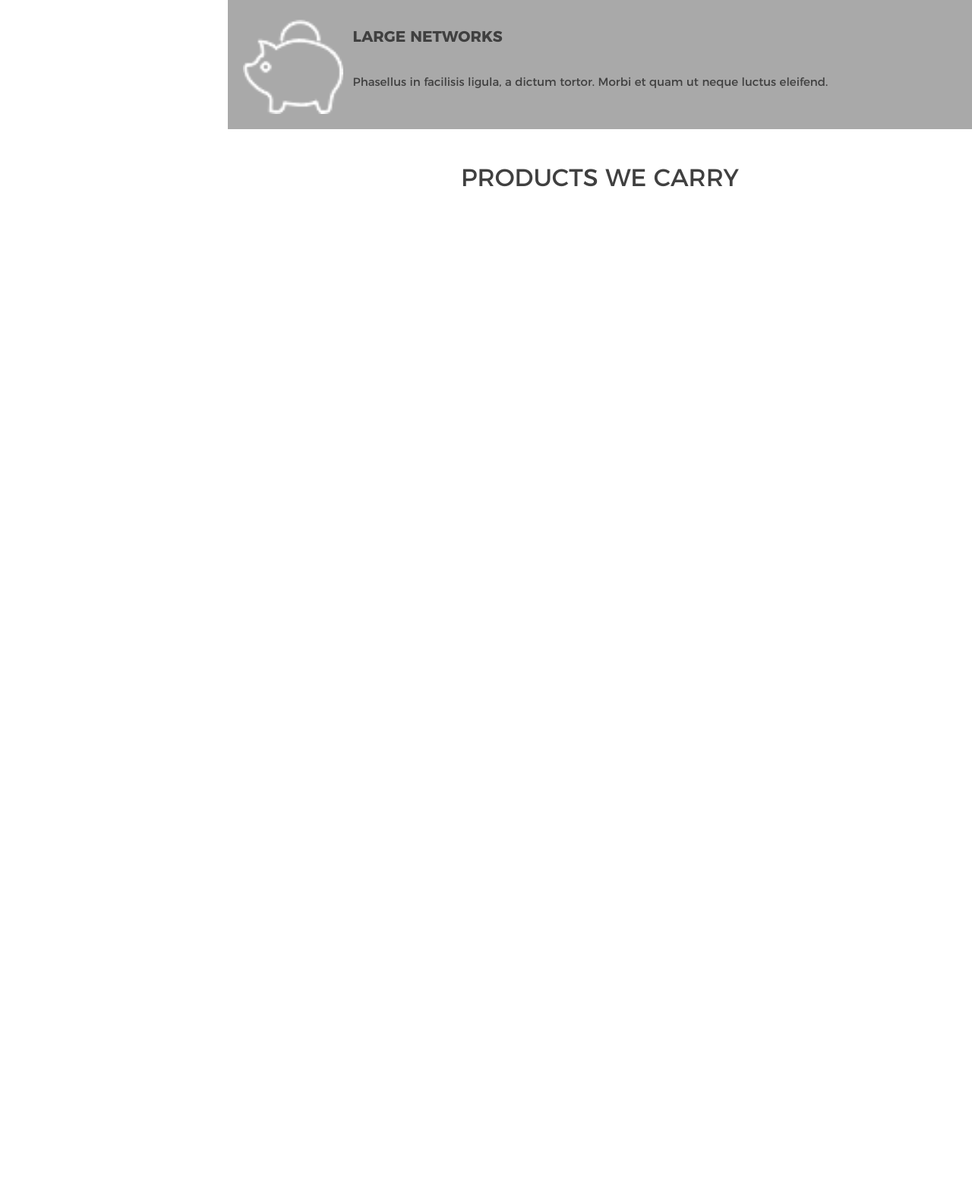
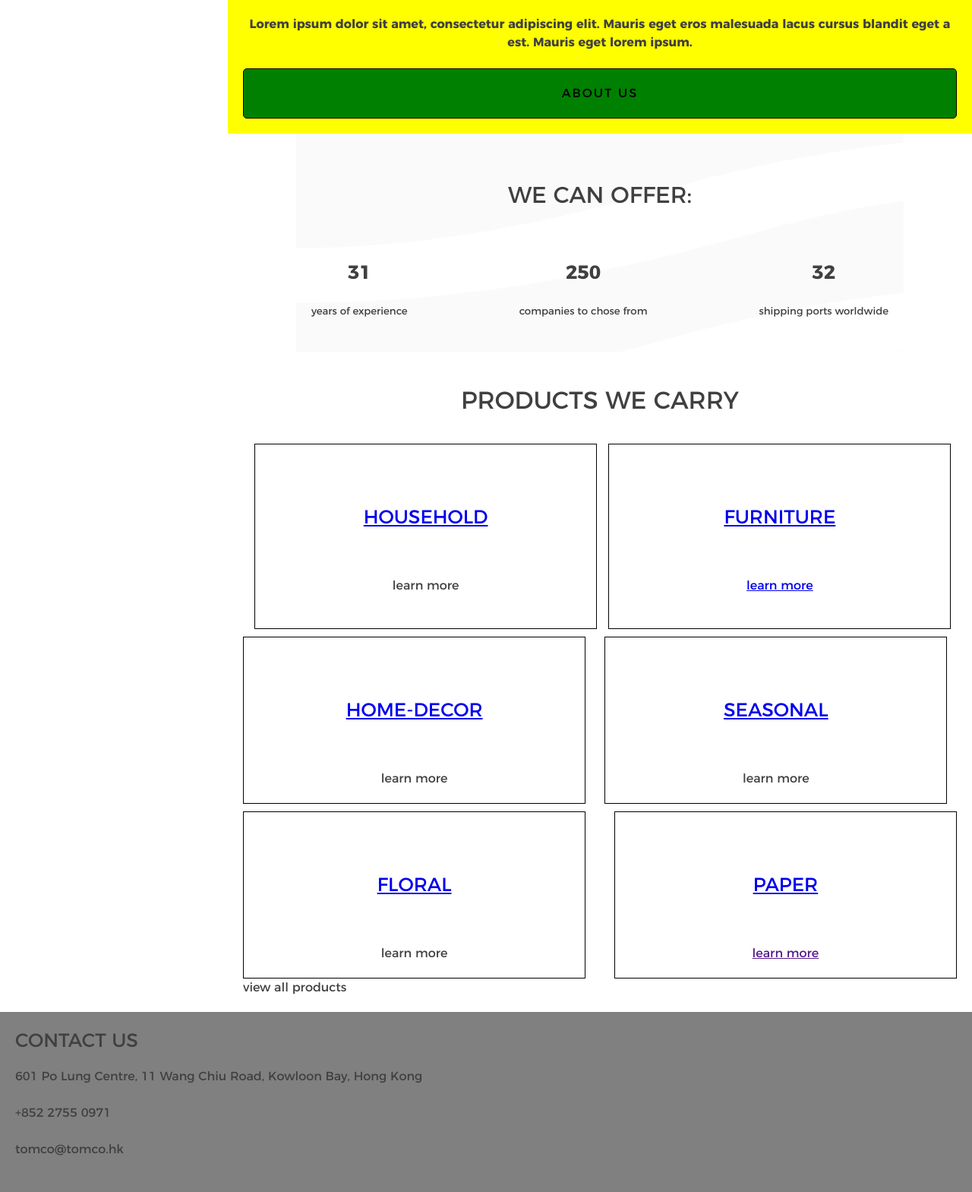
Before and after one commit to c-oh/tomco, a WordPress theme: template themes/tomco-theme/front-page.php in a window 1280 px wide. Shown: the part 1224-2793 px from the top of the page at 76% size. Before the commit the page ends 1470 px from the top, so only its background shows below. Run offline with PHP 8.4 and a stand-in for WordPress, Linux system fonts and the light colour scheme; the site name, menu and one post (Sample post) are stand-ins, and other content is empty; some libraries are stand-ins or nearby versions.

Commit message:
roughly updated footer and front page

```diff
--- a/themes/tomco-theme/about.php
+++ b/themes/tomco-theme/about.php
@@ -3,7 +3,7 @@
 
 
    <section class="about-hero">
-    <h6> about </h6>
+    <h3> about </h3>
    </section>
 
    <div class= "about-section">
--- a/themes/tomco-theme/footer.php
+++ b/themes/tomco-theme/footer.php
@@ -11,7 +11,10 @@
 
 			<footer id="colophon" class="site-footer" role="contentinfo">
 				<div class="site-info">
-					stuff3
+					<h5>  contact us</h5>
+					<p> 601 Po Lung Centre, 11 Wang Chiu Road, Kowloon Bay, Hong Kong</p>
+					<p>  +852 2755 0971</p>
+					<p>  tomco@tomco.hk </p>
 				</div><!-- .site-info -->
 			</footer><!-- #colophon -->
 		</div><!-- #page -->
--- a/themes/tomco-theme/front-page.php
+++ b/themes/tomco-theme/front-page.php
@@ -9,32 +9,11 @@ get_header(); ?>
     <div class= "carousel">
 
 
-    testing
+    <img src="<?php echo get_stylesheet_directory_uri(); ?>/resources/graphics/logo.jpg">
 
     </div>
 
-    <div class="information-counter">
-        <h4 class="counter-title"> We can offer:</h4>
-        <div class="counter-1">
-           <h2 class="count"> 31</span>
-            <h5 class="count-description">years of experience</h5>
-        </div>
-         <div class="counter-2">
-            <h2 class= "count">250</h2>
-            <h5 class="count-description">companies to chose from</h5>
-        </div>
-         <div class="counter-3">
-            <h2 class= "count">32</h2>
-            <h5 class="count-description">shipping ports worldwide</h5>
-        </div>
-    </div>
-
-    <div class= "contact-banner">
-        <h4 class= "banner-text"> Lorem ipsum dolor sit amet, consectetur adipiscing elit. Mauris  eget eros malesuada lacus cursus blandit eget a est. Mauris eget lorem ipsum.</h4>
-        <a class= "banner-link" href= "/about" > About us <a>
-    </div>
-
-    <div class= "skillset-overview">
+<div class= "skillset-overview">
         <div class= "skillset1">
             <img class="skillset-icon" src="<?php echo get_stylesheet_directory_uri(); ?>/resources/graphics/pig.png">
             <div class="skillset-container">
@@ -65,8 +44,79 @@ get_header(); ?>
         </div>
     </div>
 
+    <div class= "contact-banner">
+        <h4 class= "banner-text"> Lorem ipsum dolor sit amet, consectetur adipiscing elit. Mauris  eget eros malesuada lacus cursus blandit eget a est. Mauris eget lorem ipsum.</h4>
+        <a class= "banner-link" href= "/about" > About us <a>
+    </div>
+
+       <div class="information-counter">
+        <h4 class="counter-title"> We can offer:</h4>
+        <div class= "counter-container">
+        <div class="counter-1">
+           <h2 class="count"> 31</span>
+            <h5 class="count-description">years of experience</h5>
+        </div>
+         <div class="counter-2">
+            <h2 class= "count">250</h2>
+            <h5 class="count-description">companies to chose from</h5>
+        </div>
+         <div class="counter-3">
+            <h2 class= "count">32</h2>
+            <h5 class="count-description">shipping ports worldwide</h5>
+        </div>
+        </div>
+    </div>
+
+
+
+
     <div class= "product-preview">
         <h1 class= "product-preview-title"> Products we carry</h1>
+        <div class= "product-container">
+
+        <a href=# class= "grid-link">
+        <div class="product-grid household">
+            <h6> household</h6>
+            <a> learn more</a>
+        </div>
+        </a>
+
+        <a href=# class= "grid-link">
+         <div class="product-grid furniture">
+             <h6>furniture</h6>
+            <p> learn more</a>
+        </div>
+        </a>
+
+        <a href=# class= "grid-link">
+  <div class="product-grid home-decor">
+             <h6>home-decor</h6>
+            <a> learn more</a>
+        </div>
+        </a>
+
+        <a href=# class= "grid-link">
+          <div class="product-grid seasonal">
+             <h6>seasonal</h6>
+            <a>learn more</a>
+        </div>
+        </a>
+        <a href=# class= "grid-link">
+          <div class="product-grid floral">
+             <h6>floral</h6>
+            <a> learn more</a>
+        </div>
+        </a>
+
+        <a href=# class= "grid-link">
+           <div class="product-grid paper">
+             <h6>paper</h6>
+            <a href=> learn more</a>
+        </div>
+        </a>
+        </div>
+        <a> view all products</a>
     </div>
-    <?php wp_footer(); ?>
-        </body>
+
+
+<?php get_footer();?>
--- a/themes/tomco-theme/header.php
+++ b/themes/tomco-theme/header.php
@@ -33,7 +33,9 @@
          					 <span class="hamburger-bar menu-bar-bottom"></span>
         				</span>
      				 </div>
+
 					<?php wp_nav_menu( array( 'theme_location' => 'primary', 'menu_id' => 'primary-menu' ) ); ?>
+
 				</nav>
 				</section>
 			</header><!-- #masthead -->
--- a/themes/tomco-theme/sass/_about.scss
+++ b/themes/tomco-theme/sass/_about.scss
@@ -1,7 +1,21 @@
 .about-hero{
     font-family: $font__m;
+    font-size:30px;
+    text-transform: uppercase;
+    padding:20px;
+     margin:0px;
+     padding-bottom:0px;
+     text-decoration:underline;
+
+}
+.about-hero h3{
+    margin:0px;
 }
 
+
 .about-section{
-    font-famly: $font__r;
+    font-family: $font__r;
+    font-size:15px;
+    padding:20px;
+    margin:0px;
 }
--- /dev/null
+++ b/themes/tomco-theme/sass/_footer.scss
@@ -0,0 +1,11 @@
+.site-footer{
+    padding:20px;
+    background:grey;
+    font-family: $font__m;
+    h5{
+        font-weight:400;
+        font-size:25px;
+        margin:0;
+        text-transform:uppercase;
+    }
+}
--- a/themes/tomco-theme/sass/_front-page.scss
+++ b/themes/tomco-theme/sass/_front-page.scss
@@ -13,11 +13,21 @@
     background-image: url("../../resources/graphics/waves.png");
     text-align:center;
     font-family: $font__m;
+    max-width:800px;
+    margin:auto;
     .counter-title{
         font-size:30px;
         font-weight:400;
         text-transform: uppercase;
     }
+    .counter-container{
+        display:flex;
+        flex-direction:column;
+        margin:auto;
+        @include tablet{
+            flex-direction:row;
+            justify-content:space-between;
+        }
     .count{
         font-size:25px;
     }
@@ -25,6 +35,8 @@
         font-weight:200;
     }
 }
+}
+
 .contact-banner{
     text-align:center;
     background:yellow;
@@ -73,9 +85,41 @@
 
 .product-preview{
     font-family: $font__m;
+    padding:20px;
     .product-preview-title{
         text-transform:uppercase;
         font-weight:400;
         text-align:center;
     }
+    .product-container{
+        display:flex;
+        flex-direction:column;
+        @include tablet{
+            flex-direction:row;
+            justify-content:space-between;
+            flex-wrap:wrap;
+        }
+    }
+    .product-grid{
+        border:1px solid black;
+        margin-top:10px;
+        text-align:center;
+        padding:20px;
+        @include tablet{
+            width:33.11111%;
+        }
+        @include desktop{
+            width:48%;
+        }
+        h6{
+            font-size:25px;
+            text-transform:uppercase;
+            font-weight:300;
+            text-decoration:none;
+        }
+    }
+    .product-grid:hover{
+        color:yellow;
+        background:green;
+    }
 }
--- a/themes/tomco-theme/sass/_mixins.scss
+++ b/themes/tomco-theme/sass/_mixins.scss
@@ -16,3 +16,9 @@
 		@content;
 	}
 }
+
+@mixin tablet{
+	@media (min-width: $tablet) {
+		@content;
+	}
+}
--- a/themes/tomco-theme/sass/_navigation.scss
+++ b/themes/tomco-theme/sass/_navigation.scss
@@ -122,7 +122,7 @@
 .menu-show{
 	margin-left:0;
 	.menu{
-		margin: 64px 0 0 30px;
+		margin:116px 0 0 48px;
 	}
 }
 
@@ -133,4 +133,7 @@
 	}
 }
 
+.main-navigation .sub-menu {
+    margin-left:20px;
+}
 //site banner
--- a/themes/tomco-theme/sass/_variables.scss
+++ b/themes/tomco-theme/sass/_variables.scss
@@ -33,3 +33,4 @@ $font__r: "robotoslab", helvetica, serif;
 //breakpoints
 
 $desktop: 1000px;
+$tablet: 700px;
--- a/themes/tomco-theme/sass/style.scss
+++ b/themes/tomco-theme/sass/style.scss
@@ -65,3 +65,4 @@ Nicolas Gallagher and Jonathan Neal http://necolas.github.com/normalize.css/
 @import "page-templates";
 @import "front-page";
 @import "about";
+@import "footer";
--- a/themes/tomco-theme/style.css
+++ b/themes/tomco-theme/style.css
@@ -460,11 +460,14 @@ table {
 .menu-show {
   margin-left: 0; }
   .menu-show .menu {
-    margin: 64px 0 0 30px; }
+    margin: 116px 0 0 48px; }
 
 @media (min-width: 1000px) {
   .nav-hamburger {
     display: none; } }
+
+.main-navigation .sub-menu {
+  margin-left: 20px; }
 
 /*--------------------------------------------------------------
 # Accessibility
@@ -649,15 +652,29 @@ object {
 .information-counter {
   background-image: url("../../resources/graphics/waves.png");
   text-align: center;
-  font-family: "montserrat", arial, sans-serif; }
+  font-family: "montserrat", arial, sans-serif;
+  max-width: 800px;
+  margin: auto; }
   .information-counter .counter-title {
     font-size: 30px;
     font-weight: 400;
     text-transform: uppercase; }
-  .information-counter .count {
-    font-size: 25px; }
-  .information-counter .count-description {
-    font-weight: 200; }
+  .information-counter .counter-container {
+    display: -ms-flexbox;
+    display: flex;
+    -ms-flex-direction: column;
+        flex-direction: column;
+    margin: auto; }
+    @media (min-width: 700px) {
+      .information-counter .counter-container {
+        -ms-flex-direction: row;
+            flex-direction: row;
+        -ms-flex-pack: justify;
+            justify-content: space-between; } }
+    .information-counter .counter-container .count {
+      font-size: 25px; }
+    .information-counter .counter-container .count-description {
+      font-weight: 200; }
 
 .contact-banner {
   text-align: center;
@@ -699,8 +716,69 @@ object {
     font-size: 15px; }
 
 .product-preview {
-  font-family: "montserrat", arial, sans-serif; }
+  font-family: "montserrat", arial, sans-serif;
+  padding: 20px; }
   .product-preview .product-preview-title {
     text-transform: uppercase;
     font-weight: 400;
     text-align: center; }
+  .product-preview .product-container {
+    display: -ms-flexbox;
+    display: flex;
+    -ms-flex-direction: column;
+        flex-direction: column; }
+    @media (min-width: 700px) {
+      .product-preview .product-container {
+        -ms-flex-direction: row;
+            flex-direction: row;
+        -ms-flex-pack: justify;
+            justify-content: space-between;
+        -ms-flex-wrap: wrap;
+            flex-wrap: wrap; } }
+  .product-preview .product-grid {
+    border: 1px solid black;
+    margin-top: 10px;
+    text-align: center;
+    padding: 20px; }
+    @media (min-width: 700px) {
+      .product-preview .product-grid {
+        width: 33.11111%; } }
+    @media (min-width: 1000px) {
+      .product-preview .product-grid {
+        width: 48%; } }
+    .product-preview .product-grid h6 {
+      font-size: 25px;
+      text-transform: uppercase;
+      font-weight: 300;
+      text-decoration: none; }
+  .product-preview .product-grid:hover {
+    color: yellow;
+    background: green; }
+
+.about-hero {
+  font-family: "montserrat", arial, sans-serif;
+  font-size: 30px;
+  text-transform: uppercase;
+  padding: 20px;
+  margin: 0px;
+  padding-bottom: 0px;
+  text-decoration: underline; }
+
+.about-hero h3 {
+  margin: 0px; }
+
+.about-section {
+  font-family: "robotoslab", helvetica, serif;
+  font-size: 15px;
+  padding: 20px;
+  margin: 0px; }
+
+.site-footer {
+  padding: 20px;
+  background: grey;
+  font-family: "montserrat", arial, sans-serif; }
+  .site-footer h5 {
+    font-weight: 400;
+    font-size: 25px;
+    margin: 0;
+    text-transform: uppercase; }
```
Also changed, not shown: themes/tomco-theme/products.php (added, +7 -0 lines), themes/tomco-theme/build/css/style.min.css, themes/tomco-theme/resources/graphics/LOGO.jpg (added), 1 other file.
